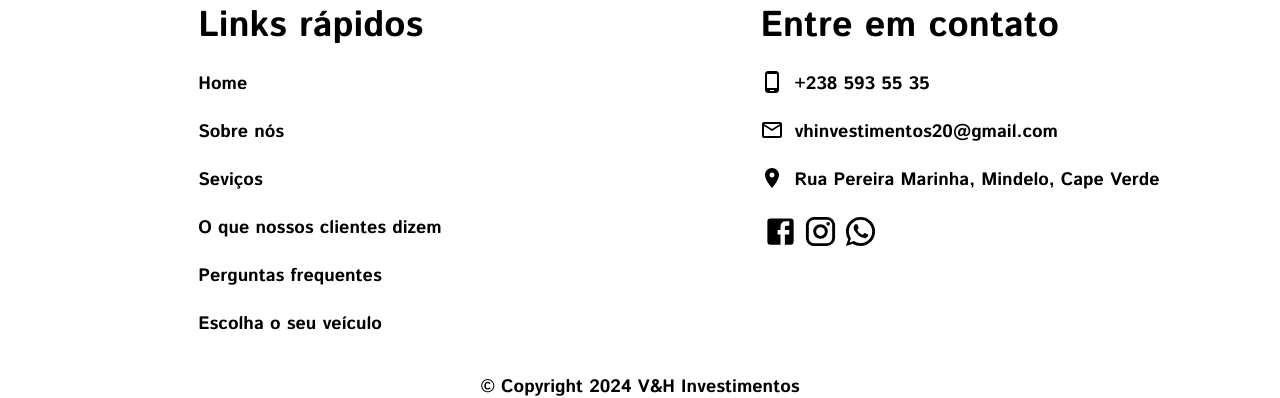
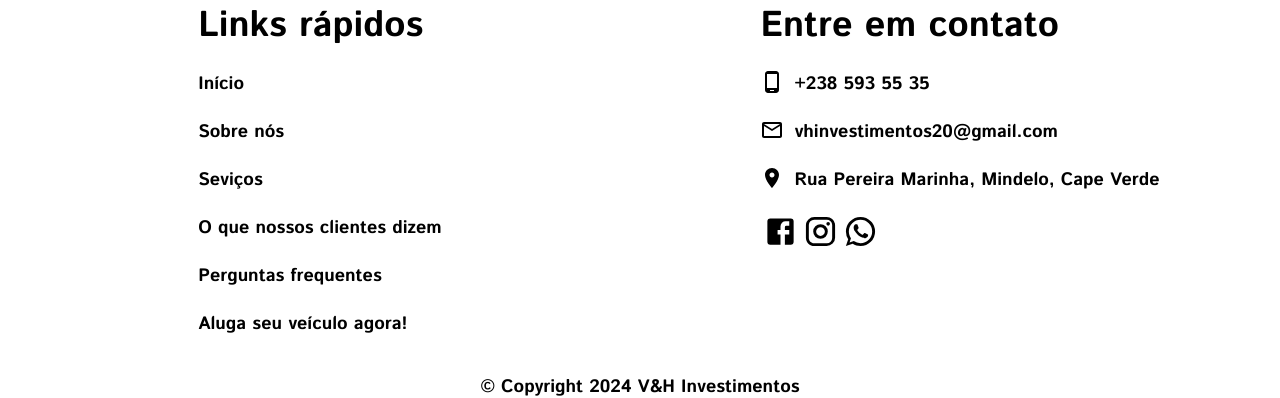
Before and after one commit to d-coder47/rent-a-car, a React (Vite) app: page / in a window 1280 px wide. Shown: the part 4350-4748 px from the top of the page. Built offline with nearby package versions, Linux system fonts and the light colour scheme.

Commit message:
feat: Add trasnlations to footer section

```diff
--- a/src/components/Footer/Footer.tsx
+++ b/src/components/Footer/Footer.tsx
@@ -15,11 +15,11 @@ const Footer: React.FC = () => {
 
   const sections = [
     {
-      section: "Home",
+      section: t("homepage.footer.home"),
       link: "dummy",
     },
     {
-      section: "Sobre nós",
+      section: t("homepage.about.headline"),
       link: "dummy",
     },
     {
@@ -27,15 +27,15 @@ const Footer: React.FC = () => {
       link: "dummy",
     },
     {
-      section: "O que nossos clientes dizem",
+      section: t("homepage.testimonials.title"),
       link: "dummy",
     },
     {
-      section: "Perguntas frequentes",
+      section: t("homepage.faq.title"),
       link: "dummy",
     },
     {
-      section: "Escolha o seu veículo",
+      section: t("homepage.engagement.title"),
       link: "dummy",
     },
   ];
@@ -130,7 +130,7 @@ const Footer: React.FC = () => {
                 marginBottom: "20px",
               }}
             >
-              Links rápidos
+              {t("homepage.footer.linksRapidos")}
             </Typography>
             {sections.map((item) => (
               <Typography
@@ -186,7 +186,7 @@ const Footer: React.FC = () => {
                 marginBottom: "20px",
               }}
             >
-              Entre em contato
+              {t("homepage.footer.entreEmContato")}
             </Typography>
             {contacts.map((item) => (
               <Box
@@ -236,9 +236,7 @@ const Footer: React.FC = () => {
             marginTop: "50px",
           }}
         >
-          <Typography variant="h3">
-            © Copyright 2024 V&H Investimentos
-          </Typography>
+          <Typography variant="h3">{t("homepage.footer.copyright")}</Typography>
         </Box>
       </Box>
       <Box
@@ -255,7 +253,7 @@ const Footer: React.FC = () => {
           marginTop: "50px",
         }}
       >
-        <Typography variant="h3">© Copyright 2024 V&H Investimentos</Typography>
+        <Typography variant="h3">{t("homepage.footer.copyright")}</Typography>
       </Box>
     </Box>
   );
--- a/src/locales/en/translation.json
+++ b/src/locales/en/translation.json
@@ -14,11 +14,20 @@
     "testimonials": {
       "title": "What our clients say"
     },
+    "faq": {
+      "title": "Frequently Asked Questions"
+    },
     "engagement": {
       "title": "Rent Your Vehicle Now!",
       "subheadline": "Ready to find the perfect rental vehicle for your needs? At V&H Investments, we are here to help you every step of the way. Request your vehicle today or contact us to learn more about our services. We take pride in offering high-quality vehicles and exceptional service at affordable prices. Don’t wait – let's get started!",
       "cta": "Book Your Vehicle",
       "startConversation": "or start a conversation"
+    },
+    "footer": {
+      "linksRapidos": "Quick Links",
+      "entreEmContato": "Contact Us",
+      "copyright": "© Copyright 2024 V&H Investimentos",
+      "home": "Home"
     }
   },
 
--- a/src/locales/es/translation.json
+++ b/src/locales/es/translation.json
@@ -14,11 +14,20 @@
     "testimonials": {
       "title": "Lo que dicen nuestros clientes"
     },
+    "faq": {
+      "title": "Preguntas Frecuentes"
+    },
     "engagement": {
       "title": "¡Alquila tu vehículo ahora!",
       "subheadline": "¿Listo para encontrar el vehículo de alquiler perfecto para tus necesidades? En V&H Inversiones, estamos aquí para ayudarte en cada paso. Solicita tu vehículo hoy mismo o contáctanos para saber más sobre nuestros servicios. Nos enorgullece ofrecer vehículos de alta calidad y un servicio excepcional a precios accesibles. No esperes, ¡comencemos ya!",
       "cta": "Reserva tu vehículo",
       "startConversation": "o inicia una conversación"
+    },
+    "footer": {
+      "linksRapidos": "Enlaces Rápidos",
+      "entreEmContato": "Contáctanos",
+      "copyright": "© Copyright 2024 V&H Investimentos",
+      "home": "Inicio"
     }
   },
   "menu": {
--- a/src/locales/fr/translation.json
+++ b/src/locales/fr/translation.json
@@ -14,11 +14,20 @@
     "testimonials": {
       "title": "Ce que disent nos clients"
     },
+    "faq": {
+      "title": "Questions Fréquemment Posées"
+    },
     "engagement": {
       "title": "Louez votre véhicule maintenant !",
       "subheadline": "Prêt à trouver le véhicule de location parfait pour vos besoins ? Chez V&H Investissements, nous sommes là pour vous aider à chaque étape. Demandez votre véhicule dès aujourd'hui ou contactez-nous pour en savoir plus sur nos services. Nous sommes fiers d'offrir des véhicules de haute qualité et un service exceptionnel à des prix abordables. N'attendez pas – commençons dès maintenant !",
       "cta": "Réservez votre véhicule",
       "startConversation": "ou commencez une conversation"
+    },
+    "footer": {
+      "linksRapidos": "Liens Rapides",
+      "entreEmContato": "Contactez-nous",
+      "copyright": "© Copyright 2024 V&H Investimentos",
+      "home": "Accueil"
     }
   },
   "menu": {
--- a/src/locales/pt/translation.json
+++ b/src/locales/pt/translation.json
@@ -14,11 +14,20 @@
     "testimonials": {
       "title": "O que nossos clientes dizem"
     },
+    "faq": {
+      "title": "Perguntas frequentes"
+    },
     "engagement": {
       "title": "Aluga seu veículo agora!",
       "subheadline": "Pronto para encontrar o veículo de aluguel perfeito para as suas necessidades? Na V&H Investimentos, estamos aqui para ajudar você em cada etapa. Solicite seu veículo hoje mesmo ou entre em contato para saber mais sobre os nossos serviços. Temos orgulho em oferecer veículos de alta qualidade e um serviço excepcional a preços acessíveis. Não espere – vamos começar!",
       "cta": "Reserva seu veículo",
       "startConversation": "ou inicie uma conversa"
+    },
+    "footer": {
+      "linksRapidos": "Links rápidos",
+      "entreEmContato": " Entre em contato",
+      "copyright": "© Copyright 2024 V&H Investimentos",
+      "home": "Início"
     }
   },
   "menu": {
```
